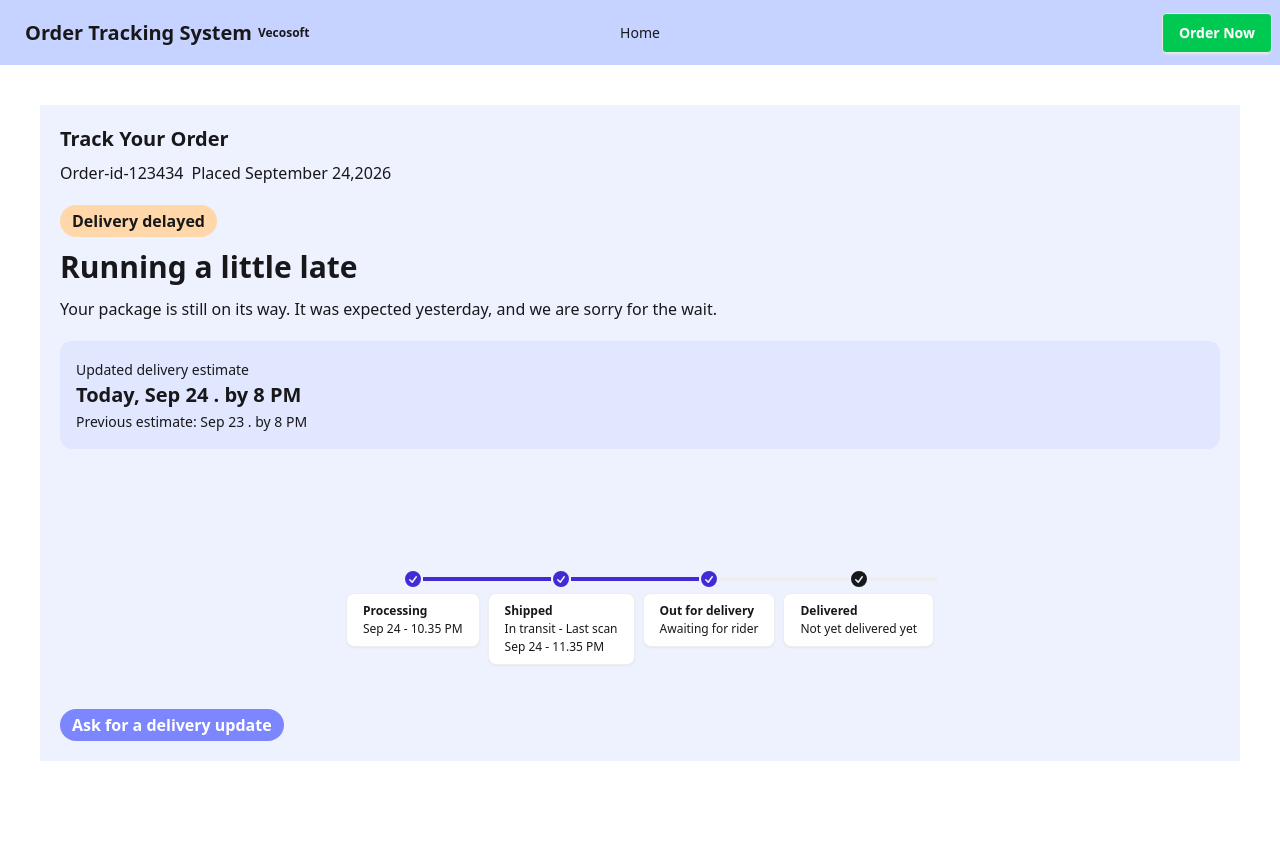
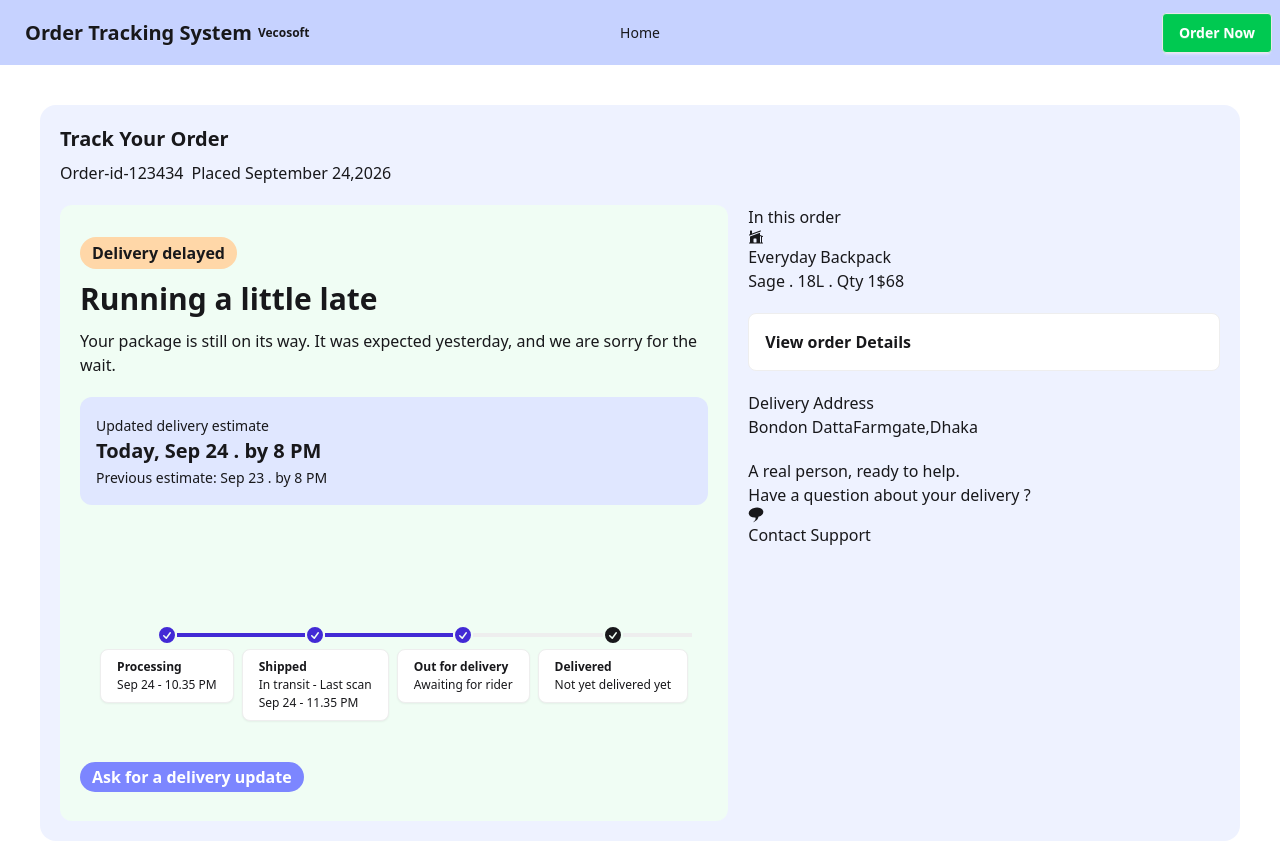
Before and after one commit to officialbondondatta/order-tracking-system, a Next.js app: page / in a window 1280 px wide. Before the commit the page ends 800 px from the top, so only its background shows below. Built offline with nearby package versions, Linux system fonts and the light colour scheme.

Commit message:
done with initial layout setup

```diff
--- a/src/app/components/DeliveryDetails.tsx
+++ b/src/app/components/DeliveryDetails.tsx
@@ -1,5 +1,5 @@
+import Link from "next/link";
 import DeliveryStatus from "./DeliveryStatus";
-
 const DeliveryDetails = () => {
     return (
         <div>
@@ -14,13 +14,14 @@ const DeliveryDetails = () => {
                     <h2 className="text-xl font-semibold">Today, Sep 24 . by 8 PM</h2>
                     <span className="text-sm">Previous estimate: Sep 23 . by 8 PM</span>
                 </div>
-                <div>
+                <div className="col-span-7">
                     <DeliveryStatus></DeliveryStatus>
                 </div>
+                <div>
+                    <Link href={"/"} className="bg-indigo-400 px-3 font-semibold py-1 rounded-full text-white">Ask for a delivery update</Link>
+                </div>
             </div>
-            <div>
-                <button className="bg-indigo-400 px-3 font-semibold py-1 rounded-full text-white">Ask for a delivery update</button>
-            </div>
+
         </div>
     );
 };
--- a/src/app/components/DeliveryStatus.tsx
+++ b/src/app/components/DeliveryStatus.tsx
@@ -1,5 +1,6 @@
 const DeliveryStatus = () => {
     return (
+        <div>
             <div className="flex items-center justify-center my-10">
                 <ul className="timeline">
                     <li>
@@ -107,6 +108,7 @@ const DeliveryStatus = () => {
                     </li>
                 </ul>
             </div>
+        </div>
     );
 };
 
--- a/src/app/components/OrderDetails.tsx
+++ b/src/app/components/OrderDetails.tsx
@@ -1,16 +1,70 @@
 import React from 'react';
+import { GiChatBubble } from 'react-icons/gi';
 import { HiHomeModern } from 'react-icons/hi2';
 
+interface IOrderProps {
+    customerName: string,
+    customerAddress: string,
+    productName: string,
+    productDesc: string,
+    price: number
+    productImg?: string
+    deliveryPartner: string
+}
 const OrderDetails = () => {
+    const orderDetails: IOrderProps = {
+        customerName: "Bondon Datta",
+        customerAddress: "Farmgate,Dhaka",
+        productName: "Everyday Backpack",
+        productDesc: "Sage . 18L . Qty 1",
+        price: 68.00,
+        deliveryPartner: "foodpanda"
+    }
     return (
-        <div>
+        <div className="flex flex-col space-y-5">
             <div>
                 <h2>In this order</h2>
                 <div>
                     <div>
                         <HiHomeModern></HiHomeModern>
                     </div>
-
+                    <div>
+                        <h2>{orderDetails.productName}</h2>
+                        <span>{orderDetails.productDesc}</span>
+                        <span>${orderDetails.price}</span>
+                    </div>
+                </div>
+            </div>
+            <div>
+                <details className="collapse bg-base-100 border border-base-300" name="my-accordion-det-1">
+                    <summary className="collapse-title font-semibold">View order Details</summary>
+                    <div className="collapse-content text-sm space-y-3">
+                        <div>
+                            <h2>{orderDetails.productName} - ${orderDetails.price}</h2>
+                            <span>Shipping - Free</span>
+                            <span>Total - ${orderDetails.price}</span>
+                        </div>
+                        <div>
+                            <h2>Deliver to {orderDetails.customerName}</h2>
+                            <span>{orderDetails.customerAddress}</span>
+                        </div>
+                        <div>
+                            <h2>Delivery Partner: {orderDetails.deliveryPartner}</h2>
+                        </div>
+                    </div>
+                </details>
+            </div>
+            <div>
+                <h2>Delivery Address</h2>
+                <span>{orderDetails.customerName}</span>
+                <span>{orderDetails.customerAddress}</span>
+            </div>
+            <div>
+                <h2> A real person, ready to help.</h2>
+                <span>Have a question about your delivery ?</span>
+                <div>
+                    <GiChatBubble></GiChatBubble>
+                    <h2>Contact Support</h2>
                 </div>
             </div>
         </div>
--- a/src/app/components/TrackYourOrder.tsx
+++ b/src/app/components/TrackYourOrder.tsx
@@ -1,8 +1,9 @@
 import DeliveryDetails from "./DeliveryDetails";
+import OrderDetails from "./OrderDetails";
 
 const TrackYourOrder = () => {
     return (
-        <section className="container mx-auto max-w-300 mt-10 bg-indigo-50 p-5">
+        <section className="container mx-auto max-w-300 mt-10 bg-indigo-50 p-5 rounded-2xl">
             {/* Common Header */}
             <div className="space-y-2 flex flex-col mb-5">
                 <h1 className="text-xl font-semibold">Track Your Order</h1>
@@ -11,12 +12,15 @@ const TrackYourOrder = () => {
                     <span>Placed September 24,2026</span>
                 </div>
             </div>
-            <div>
+            <div className="grid grid-cols-12 gap-5">
                 {/* Left side */}
-                <div>
+                <div className="col-span-7 bg-green-50 p-5 py-8 rounded-xl">
                     <DeliveryDetails></DeliveryDetails>
                 </div>
                 {/* common right side */}
+                <div className="col-span-5">
+                    <OrderDetails></OrderDetails>
+                </div>
             </div>
         </section>
     );
```
Lines whose indentation alone changed are shown as unchanged.
